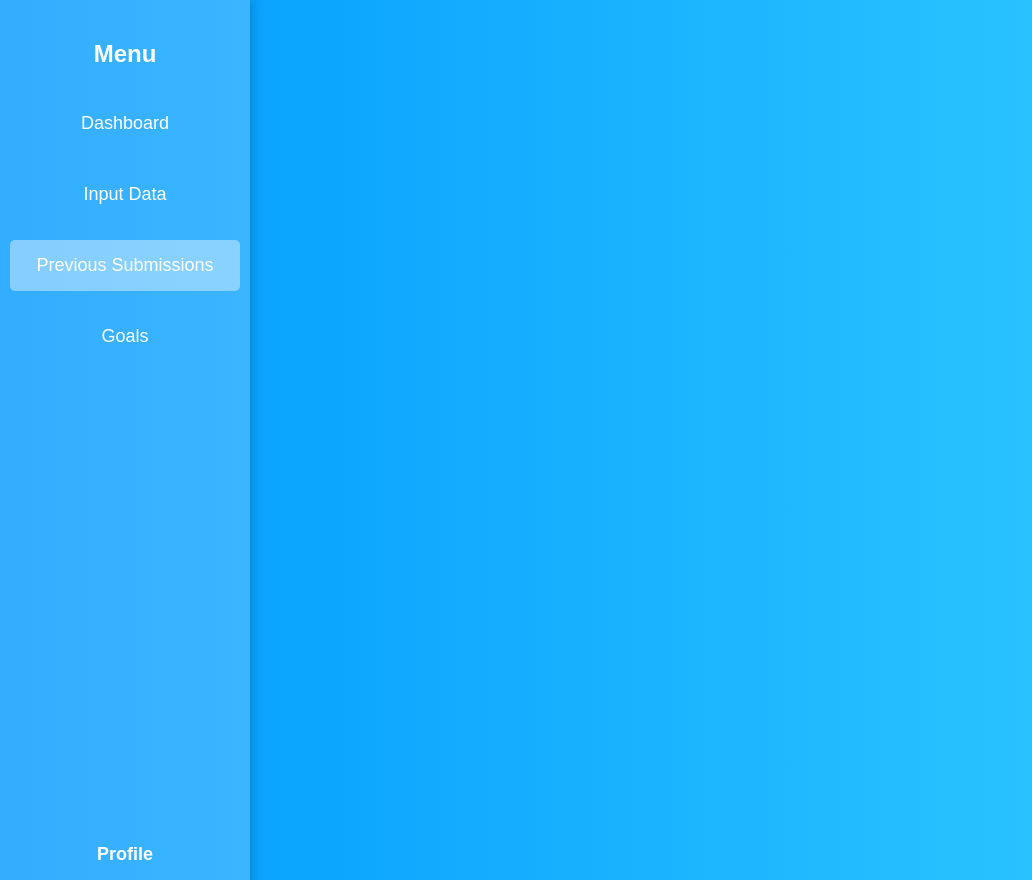
After one commit to PluvioXO/Prog-2-CW, a Python web app: template templates/components/previous_inputs.html in a window 1280 px wide. The commit adds this page. Shown: the whole page, without its empty margins (0-1032 px from the left). Run offline with Jinja, Linux system fonts and the light colour scheme; the template is opened without the code that fills it, so the values that code supplies are empty.

Commit message:
Created new page where logic for viewing and editing/deleting previous entry submissions will go.

```diff
--- /dev/null
+++ b/static/css/previous_inputs.css
@@ -0,0 +1,66 @@
+body {
+    font-family: Arial, sans-serif;
+    background: linear-gradient(to right, #0099ff, #33ccff);
+    color: white;
+    margin: 0;
+    display: flex;
+    min-height: 100vh;
+    overflow-x: hidden;
+}
+
+.sidebar {
+    width: 250px;
+    height: 100vh;
+    background: rgba(255, 255, 255, 0.2);
+    display: flex;
+    flex-direction: column;
+    align-items: center;
+    padding-top: 20px;
+    box-shadow: 2px 0 10px rgba(0, 0, 0, 0.2);
+    position: fixed;
+    top: 0;
+    left: 0;
+}
+
+.sidebar-title {
+    font-size: 24px;
+    font-weight: bold;
+    margin-bottom: 20px;
+}
+
+.nav-link {
+    width: 80%;
+    padding: 15px;
+    text-align: center;
+    color: white;
+    font-size: 18px;
+    text-decoration: none;
+    margin: 10px 0;
+    border-radius: 5px;
+    transition: 0.3s;
+}
+
+.nav-link:hover {
+    background: rgba(255, 255, 255, 0.3);
+}
+
+.active {
+    background: rgba(255, 255, 255, 0.4);
+}
+
+.profile-link {
+    margin-top: auto;
+    margin-bottom: 20px;
+    font-weight: bold;
+}
+
+.main-container {
+    padding: 20px;
+    text-align: center;
+    margin-left: 270px;
+    width: calc(100% - 270px);
+    display: flex;
+    justify-content: center;
+    flex-direction: column;
+    align-items: center;
+}
--- a/static/css/profile.css
+++ b/static/css/profile.css
@@ -67,7 +67,7 @@ body {
 }
 
 .profile-card {
-    background: rgba(255, 255, 255, 0.15);
+    background: linear-gradient(to right, rgba(40,167,69,0.7), rgba(72,199,116,0.7));
     padding: 30px;
     border-radius: 10px;
     box-shadow: 0 0 15px rgba(255, 255, 255, 0.2);
--- a/templates/components/dashboard.html
+++ b/templates/components/dashboard.html
@@ -12,6 +12,7 @@
         <h2 class="sidebar-title">Menu</h2>
         <a href="{{ url_for('dashboard') }}" class="nav-link active">Dashboard</a>
         <a href="{{ url_for('input') }}" class="nav-link">Input Data</a>
+        <a href="{{ url_for('previous_inputs') }}" class="nav-link">Previous Submissions</a>
         <a href="{{ url_for('goals') }}" class="nav-link">Goals</a>
         <a href="{{ url_for('profile') }}" class="nav-link profile-link">Profile</a>
     </div>
--- a/templates/components/goals.html
+++ b/templates/components/goals.html
@@ -11,6 +11,7 @@
         <h2 class="sidebar-title">Menu</h2>
         <a href="{{ url_for('dashboard') }}" class="nav-link">Dashboard</a>
         <a href="{{ url_for('input') }}" class="nav-link">Input Data</a>
+        <a href="{{ url_for('previous_inputs') }}" class="nav-link">Previous Submissions</a>
         <a href="{{ url_for('goals') }}" class="nav-link active">Goals</a>
         <a href="{{ url_for('profile') }}" class="nav-link profile-link">Profile</a>
     </div>
--- a/templates/components/input.html
+++ b/templates/components/input.html
@@ -12,6 +12,7 @@
         <h2 class="sidebar-title">Menu</h2>
         <a href="{{ url_for('dashboard') }}" class="nav-link">Dashboard</a>
         <a href="{{ url_for('input') }}" class="nav-link active">Input Data</a>
+        <a href="{{ url_for('previous_inputs') }}" class="nav-link">Previous Submissions</a>
         <a href="{{ url_for('goals') }}" class="nav-link">Goals</a>
         <a href="{{ url_for('profile') }}" class="nav-link profile-link">Profile</a>
     </div>
--- /dev/null
+++ b/templates/components/previous_inputs.html
@@ -0,0 +1,25 @@
+<!doctype html>
+<html lang="en">
+<head>
+    <meta charset="UTF-8">
+    <meta name="viewport" content="width=device-width, initial-scale=1">
+    <link rel="stylesheet" href="{{ url_for('static', filename='css/previous_inputs.css') }}">
+    <script src="{{ url_for('static', filename='js/previous_inputs.js') }}"></script>
+    <title>Document</title>
+</head>
+<body>
+    <div class="sidebar">
+        <h2 class="sidebar-title">Menu</h2>
+        <a href="{{ url_for('dashboard') }}" class="nav-link">Dashboard</a>
+        <a href="{{ url_for('input') }}" class="nav-link">Input Data</a>
+        <a href="{{ url_for('previous_inputs') }}" class="nav-link active">Previous Submissions</a>
+        <a href="{{ url_for('goals') }}" class="nav-link">Goals</a>
+        <a href="{{ url_for('profile') }}" class="nav-link profile-link">Profile</a>
+    </div>
+
+    <div class="main-container">
+
+    </div>
+
+</body>
+</html>
--- a/templates/components/profile.html
+++ b/templates/components/profile.html
@@ -12,6 +12,7 @@
         <h2 class="sidebar-title">Menu</h2>
         <a href="{{ url_for('dashboard') }}" class="nav-link">Dashboard</a>
         <a href="{{ url_for('input') }}" class="nav-link">Input Data</a>
+        <a href="{{ url_for('previous_inputs') }}" class="nav-link">Previous Submissions</a>
         <a href="{{ url_for('goals') }}" class="nav-link">Goals</a>
         <a href="{{ url_for('profile') }}" class="nav-link active profile-link">Profile</a>
     </div>
```
Also changed, not shown: App.py (+8 -4 lines), static/js/previous_inputs.js (added).
